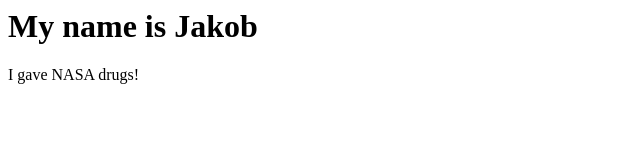
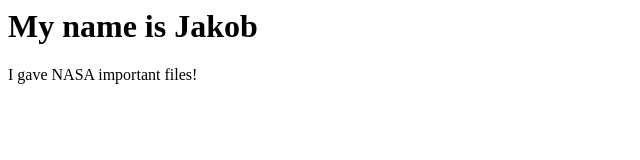
Before and after one commit to LiteWareClient/portyfolioy, a plain HTML site: page index.html in a window 1280 px wide. Shown: the full height of the page, 0-640 px from the left. Drawn offline with Linux system fonts and the light colour scheme.

Commit message:
Add files via upload

```diff
--- a/index.html
+++ b/index.html
@@ -4,6 +4,6 @@
     </head>
     <body>
         <h1>My name is Jakob</h1>
-        <p>I gave NASA drugs!</p>
+        <p>I gave NASA important files!</p>
     </body.
 </html>
```
